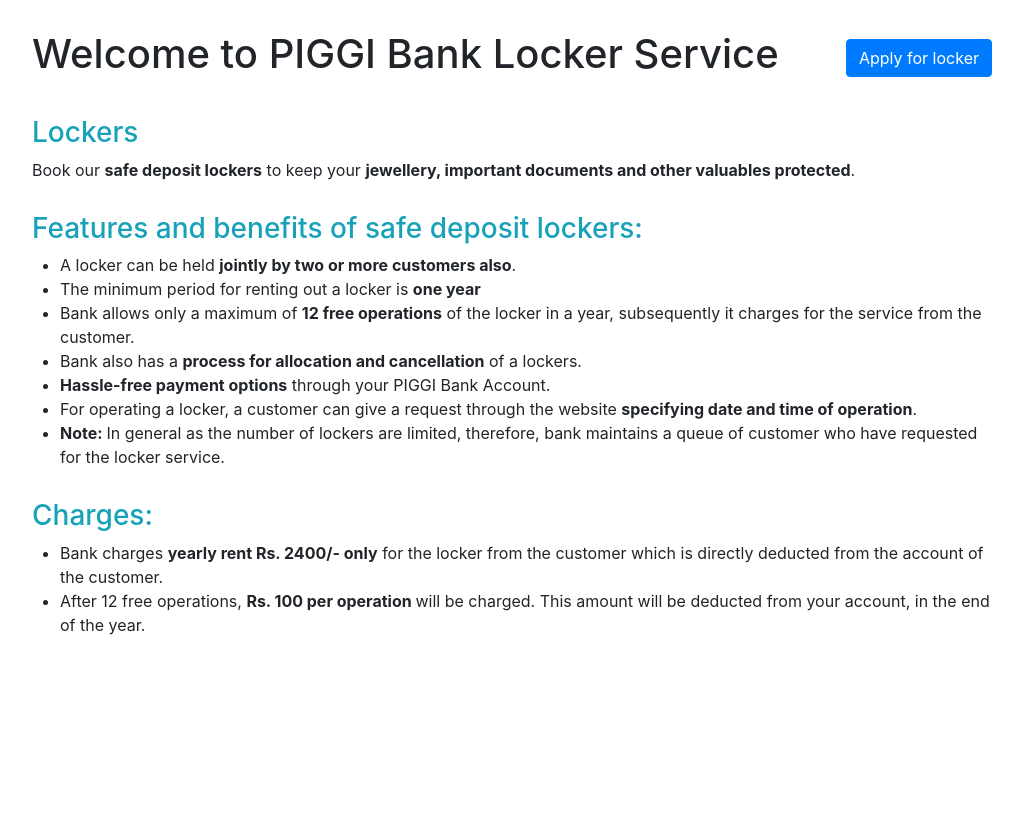
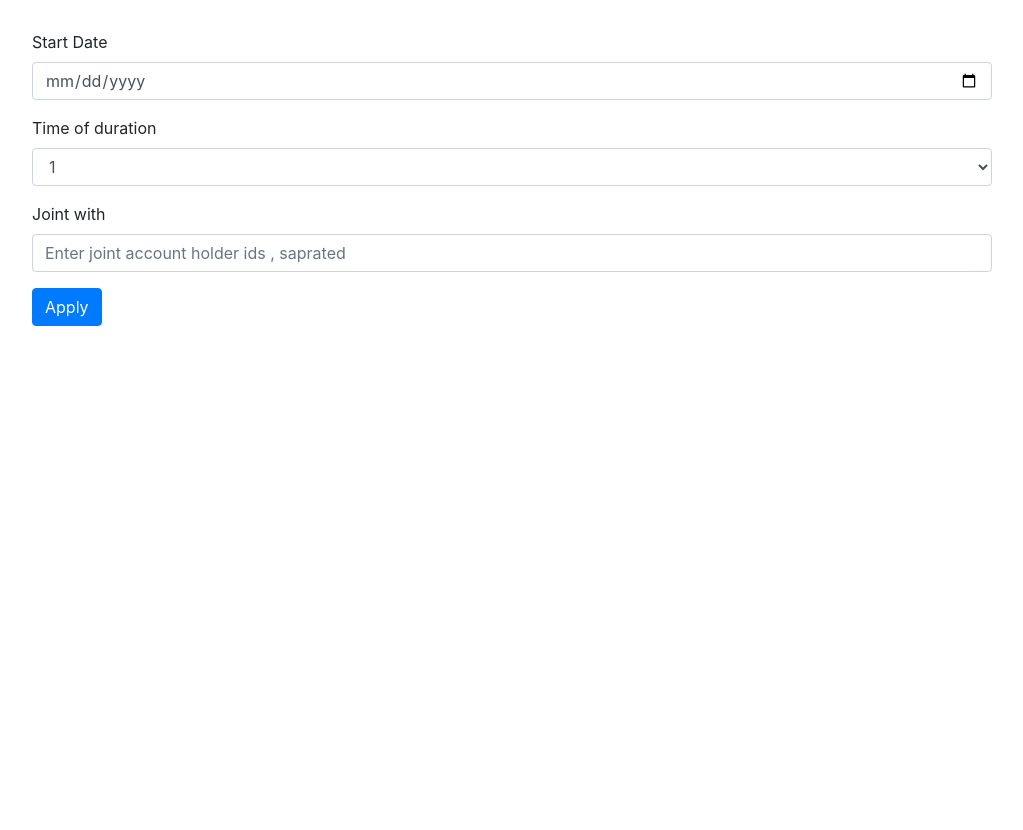
Before and after one commit to swarnjeet7/locker-management-system, a PHP site: a page that uses index.php in a window 1280 px wide. Shown: the whole page, without its empty margins (128-1151 px from the left). Run offline with PHP 8.4, Linux system fonts and the light colour scheme; a user stored in the database is signed in.

Commit message:
db changes

```diff
--- a/app/api/login.php
+++ b/app/api/login.php
@@ -19,8 +19,10 @@
                 );
                 echo json_encode($response);
                 session_start();
-                $_SESSION['accId']= $accId;
+                $_SESSION['accId']= $accountId;
+                $_SESSION['customerId']= $customerId;
                 http_response_code(200);
+                exit();
             } else {
                 $response = array (
                     "status" => "error",
--- /dev/null
+++ b/app/apply-for-locker.php
@@ -0,0 +1,49 @@
+<!DOCTYPE html>
+<html lang="en">
+<head>
+    <meta charset="UTF-8">
+    <meta name="viewport" content="width=device-width, initial-scale=1.0">
+    <meta http-equiv="X-UA-Compatible" content="ie=edge">
+    <title>Welcome to PIGGI Bank</title>
+    <link rel="shortcut icon" href="/app/assets/img/favicon.ico" />
+    <link rel="stylesheet" href="/app/assets/css/bootstrap.css" />
+    <link rel="stylesheet" href="/app/assets/css/main.css" />
+</head>
+<body>
+    <?php
+        // if($_SESSION['username']) {
+            // $queries = array();
+            // parse_str($_SERVER['QUERY_STRING'], $queries);
+            // require_once(APP.'/config/config.php');
+            // print_r($queries); die;
+    ?>
+    <div class="container-fluid mt30 mb50">
+    <form>
+        <div class="form-group">
+            <label for="startDate">Start Date</label>
+            <input type="date" class="form-control" id="startDate" placeholder="Enter joint account holder ids , saprated">
+        </div>
+        <div class="form-group">
+            <label for="time">Time of duration</label>
+            <select class="form-control" id="time">
+                <option>1</option>
+                <option>2</option>
+                <option>3</option>
+            </select>
+        </div>
+        <div class="form-group">
+            <label for="jointWith">Joint with</label>
+            <input type="text" class="form-control" id="jointWith" placeholder="Enter joint account holder ids , saprated">
+        </div>
+        <div class="form-group">
+            <button type="submit" class="btn btn-primary mb-2">Apply</button>
+        </div>
+    </form>
+    </div>
+
+
+    <script src="/app/assets/js/jquery-3.4.0.js"></script>
+    <script src="/app/assets/js/bootstrap.min.js"></script>
+    <script src="/app/assets/js/script.js"></script>
+</body>
+</html>
--- a/app/assets/js/script.js
+++ b/app/assets/js/script.js
@@ -18,6 +18,7 @@ $(document).ready(function() {
             data: JSON.stringify({accId: userId, password: pwd}),
             success: function(response) {
                 const res = JSON.parse(response);
+                console.log(res)
                 if(res.status == 'success') {
                     window.location.href = '/customers/'+userId;
                     return;
@@ -32,10 +33,14 @@ $(document).ready(function() {
         })
     });
 
-    $("#applyLocker").click(function() {
-
-    });
-
-
 
 });
+window.addEventListener('beforeunload', function(){
+    // $.ajax({
+    //     method: "POST",
+    //     url: '/api/logout',
+    //     success: function(response) {
+    //         console.log(response);
+    //     }
+    // })
+})
--- a/app/locker.php
+++ b/app/locker.php
@@ -13,8 +13,8 @@
     <div class="container-fluid mt30 mb50">
         <div class="header d-flex justify-content-between align-items-center">
             <h1>Welcome to PIGGI Bank Locker Service</h1>
-            <?php if(isset($_SESSION['username'])) {?>
-                <a id="applyLocker" class="btn btn-primary" href="/applied-locker?userId=<?php echo $_SESSION['username']; ?>">Apply for locker</a>
+            <?php if(isset($_SESSION['accId'])) {?>
+                <a id="applyLocker" class="btn btn-primary" href="/apply-for-locker?userId=<?php echo $_SESSION['accId']; ?>">Apply for locker</a>
             <?php } else { ?>
                 <a id="applyLocker" class="btn btn-primary" href="/">Login</a>
             <?php } ?>
--- a/index.php
+++ b/index.php
@@ -2,8 +2,7 @@
     require_once('app/config/config.php');
 
     session_start();
-    $loginId = isset($_SESSION['accId']);
-
+    $loginId = isset($_SESSION['accId'])? $_SESSION['accId']:'' ;
 
     $requestUri = $_SERVER['REQUEST_URI'];
     $URL = strtok($_SERVER["REQUEST_URI"], '?');
@@ -11,31 +10,45 @@
     if($URL === '/') {
         if($loginId) {
             header("Location: ".'/customers/'.$loginId);
+            exit();
         }
         include(APP.'/home.php');
         exit();
+
     } else if(preg_match('/\/customers\/\d+$/', $URL)) {
+
         if(!$loginId) {
             header("Location: ".WEB_DOMAIN_URL);
+            exit();
         }
-        // $userId = $_SESSION['username'];
         include(APP.'/customers.php');
         exit();
+
     } else if($URL === '/api/login') {
+
         include(APP.'/api/login.php');
         exit();
+
     } else if($URL === '/api/logout') {
+
         include(APP.'/api/logout.php');
         exit();
-    } else if($URL === '/apply-for-locker') {
+
+    } else if($URL === '/about-locker') {
+
         include(APP.'/locker.php');
         exit();
-    } else if($URL === '/applied-locker') {
-        include(APP.'/applied-locker.php');
+
+    } else if($URL === '/apply-for-locker') {
+
+        include(APP.'/apply-for-locker.php');
         exit();
+
     } else {
+
         echo 'Sorry, This page not found';
         exit();
+
     }
 
 ?>
```
Also changed, not shown: app/api/logout.php (+1 -8 lines), app/applied-locker.php (deleted, +0 -28 lines), app/customers.php (+12 -12 lines), piggibank.sql (+7 -4 lines).
